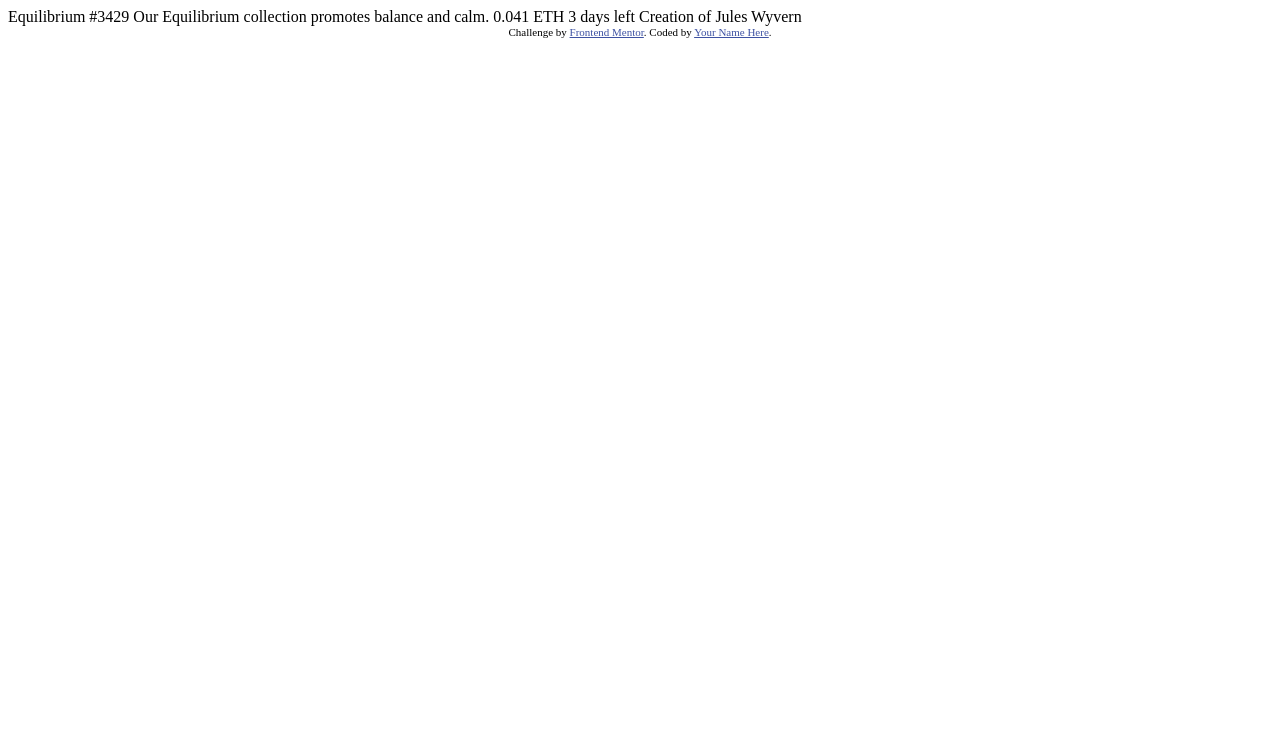
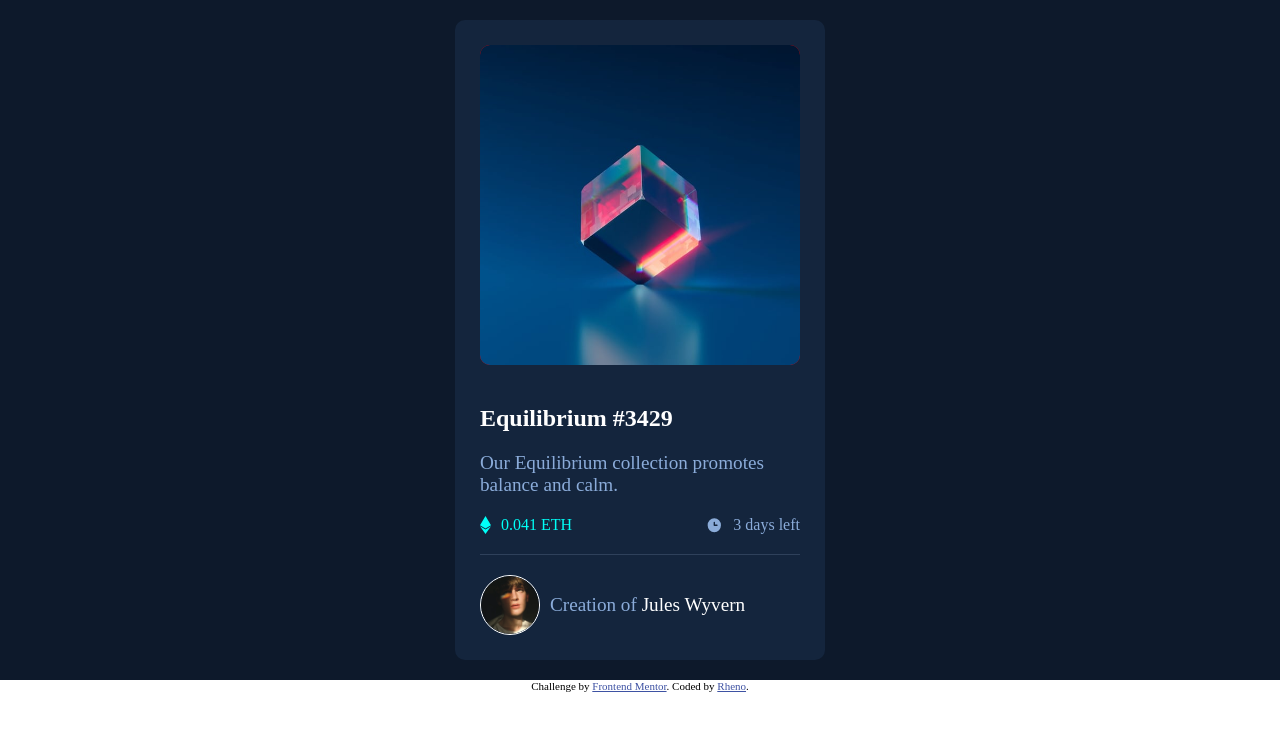
Before and after one commit to Rheno001/NFT-card, a plain HTML site: page index.html in a window 1280 px wide. Drawn offline with Linux system fonts and the light colour scheme.

Commit message:
complete

```diff
--- a/index.html
+++ b/index.html
@@ -7,27 +7,42 @@
   <link rel="icon" type="image/png" sizes="32x32" href="./images/favicon-32x32.png">
 
   <title>Frontend Mentor | NFT preview card component</title>
-
-  <!-- Feel free to remove these styles or customise in your own stylesheet 👍 -->
-  <style>
-    .attribution { font-size: 11px; text-align: center; }
-    .attribution a { color: hsl(228, 45%, 44%); }
-  </style>
+  <link rel="stylesheet" href="style.css">
 </head>
 <body>
+  <div class="container">
+    <div class="card">
+      <div class="image">
+        <img src="images/image-equilibrium.jpg" alt="">
+      </div>
+      <div class="text">
+        <h2>Equilibrium #3429</h2>
+        <p>Our Equilibrium collection promotes balance and calm.</p>
+        <div class="icons">
+          <div class="left">
+            <img src="images/icon-ethereum.svg" alt="">
+            <span>0.041 ETH</span>
+          </div>
+          <div class="right">
+            <img src="images/icon-clock.svg" alt="">
+            <span>3 days left</span>
+          </div>
+        </div>
 
-  Equilibrium #3429
+      </div>
+      <div class="foot">
+        <img src="images/image-avatar.png" alt="">
+        <p>Creation of <span>Jules Wyvern</span>  </p>
+      </div>
+    </div>
 
-  Our Equilibrium collection promotes balance and calm.
+  </div>
 
-  0.041 ETH
-  3 days left
 
-  Creation of Jules Wyvern
 
   <div class="attribution">
     Challenge by <a href="https://www.frontendmentor.io?ref=challenge" target="_blank">Frontend Mentor</a>.
-    Coded by <a href="#">Your Name Here</a>.
+    Coded by <a href="https://twitter.com/Big_rheno">Rheno</a>.
   </div>
 </body>
 </html>
--- /dev/null
+++ b/style.css
@@ -0,0 +1,95 @@
+*{
+    margin: 0;
+    padding: 0;
+    box-sizing: border-box;
+    font-family:  [Outfit](https://fonts.google.com/specimen/Outfit);
+}
+body{
+    margin: 0 auto;
+}
+p{
+    color: hsl(215, 51%, 70%);
+    font-size: 1.2rem;
+    font-weight: 400;
+}
+.container{
+    display: flex;
+    justify-content: center;
+    align-items: center;
+    background: hsl(217, 54%, 11%);
+    padding: 20px;
+    margin: 0 auto;
+}
+.card{
+    background: hsl(216, 50%, 16%);
+    padding: 25px;
+    border-radius: 10px;
+    max-width: 370px;
+}
+.card .image{
+    border-radius: 10px;
+    display: flex;
+    justify-content: center;
+    align-items: center;
+    background: red;
+    width: auto;
+}
+.image img{
+    overflow: hidden;
+    max-width: auto;
+    border-radius: 10px;
+}
+.text{
+    border-bottom: 1px solid hsl(215, 32%, 27%);
+    padding: 20px 0;
+}
+.text h2{
+    margin-top: 20px;
+    color: hsl(0, 0%, 100%);
+    font-weight: 600;
+}
+.text p{
+    margin-top: 20px;
+    margin-bottom: 20px;
+}
+.icons{
+    display: flex;
+    justify-content: space-between;
+}
+.left{
+    display: flex;
+}
+.left span{
+    margin-left: 10px;
+    color: hsl(178, 100%, 50%);
+}
+.right{
+    display: flex;
+}
+.right span{
+    color: hsl(215, 51%, 70%);
+    margin-left: 10px;
+}
+.foot{
+    display: flex;
+    align-items: center;
+    margin-top: 20px;
+}
+.foot img{
+    max-width: 60px;
+    border: 1px solid white;
+    border-radius: 50px;
+}
+.foot p{
+    margin-left: 10px;
+}
+.foot span{
+    color: hsl(0, 0%, 100%) ;
+}
+@media (max-width: 400px){
+    .card{
+        width: 330px;
+    }
+}
+.attribution { font-size: 11px; text-align: center; }
+.attribution a { color: hsl(228, 45%, 44%); }
```
Also changed, not shown: images/favicon-32x32.png (added), images/icon-clock.svg (added), images/icon-ethereum.svg (added), images/icon-view.svg (added), images/image-avatar.png (added), images/image-equilibrium.jpg (added).
